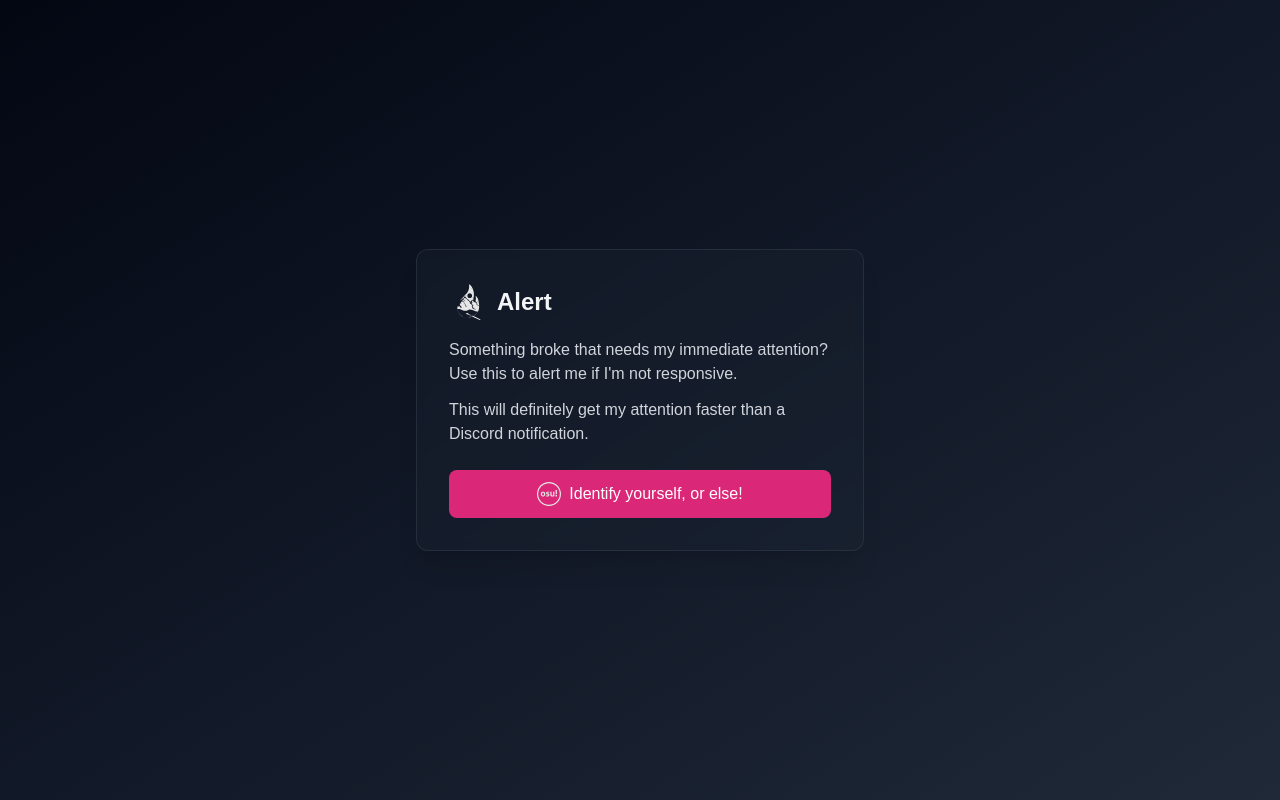
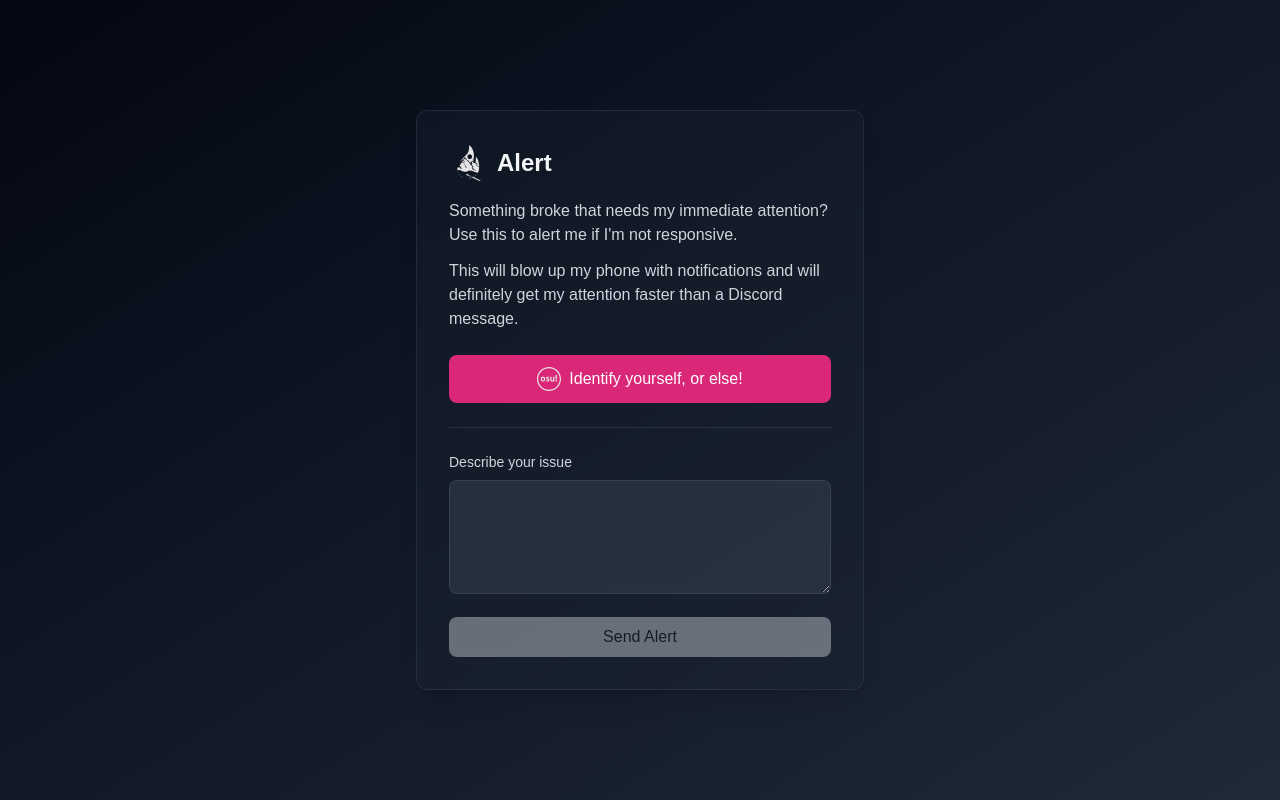
Before and after one commit to Hiviexd/alert-service, a Next.js app: page / in a window 1280 px wide. Built offline with nearby package versions, Linux system fonts and the light colour scheme; no server answers.

Commit message:
adjust layout

```diff
--- a/src/app/page.tsx
+++ b/src/app/page.tsx
@@ -73,7 +73,8 @@ export default function Home() {
                         responsive.
                     </p>
                     <p className="text-gray-300 mb-6">
-                        This will definitely get my attention faster than a Discord notification.
+                        This will blow up my phone with notifications and will definitely get my attention faster than a
+                        Discord message.
                     </p>
 
                     {user ? (
@@ -82,10 +83,11 @@ export default function Home() {
                         <LoginButton onClick={login} disabled={isLoggingIn} />
                     )}
 
-                    {user && (
+                    <hr className="my-6 border-gray-700/60" />
+
                     <form onSubmit={handleSubmit} className="space-y-4">
                         <div>
-                                <label htmlFor="message" className="block text-sm font-medium text-gray-300 mb-1">
+                            <label htmlFor="message" className="block text-sm font-medium text-gray-300 mb-2">
                                 Describe your issue
                             </label>
                             <motion.textarea
@@ -93,21 +95,21 @@ export default function Home() {
                                 id="message"
                                 value={message}
                                 onChange={(e) => setMessage(e.target.value)}
-                                    className="w-full px-4 py-2 rounded-lg border border-gray-600/50 bg-gray-700/50 text-gray-100 focus:ring-2 focus:ring-gray-500 focus:border-transparent outline-none transition-all placeholder-gray-400 backdrop-blur-sm"
+                                className={`w-full px-4 py-2 rounded-lg border border-gray-600/50 bg-gray-700/50 text-gray-100 focus:ring-2 focus:ring-gray-500 focus:border-transparent outline-none transition-all placeholder-gray-400 backdrop-blur-sm ${!user ? 'cursor-not-allowed' : ''}`}
                                 rows={4}
+                                disabled={!user}
                             />
                         </div>
 
                         <motion.button
-                                whileHover={sending ? {} : { scale: 1.02 }}
-                                whileTap={sending ? {} : { scale: 0.98 }}
+                            whileHover={!user || sending ? {} : { scale: 1.02 }}
+                            whileTap={!user || sending ? {} : { scale: 0.98 }}
                             type="submit"
-                                disabled={sending}
-                                className="w-full bg-gray-200/80 backdrop-blur-sm text-gray-900 py-2 rounded-lg hover:enabled:bg-red-600 hover:enabled:text-white focus:outline-none focus:ring-2 focus:ring-gray-500 focus:ring-offset-2 focus:ring-offset-gray-800 transition-all disabled:opacity-50">
+                            disabled={!user || sending}
+                            className={`w-full bg-gray-200/80 backdrop-blur-sm text-gray-900 py-2 rounded-lg hover:enabled:bg-red-600 hover:enabled:text-white focus:outline-none focus:ring-2 focus:ring-gray-500 focus:ring-offset-2 focus:ring-offset-gray-800 transition-all disabled:opacity-50 ${!user ? 'cursor-not-allowed' : ''}`}>
                             {sending ? "Sending..." : "Send Alert"}
                         </motion.button>
                     </form>
-                    )}
                 </motion.div>
             )}
         </main>
```
Lines whose indentation alone changed are shown as unchanged.
